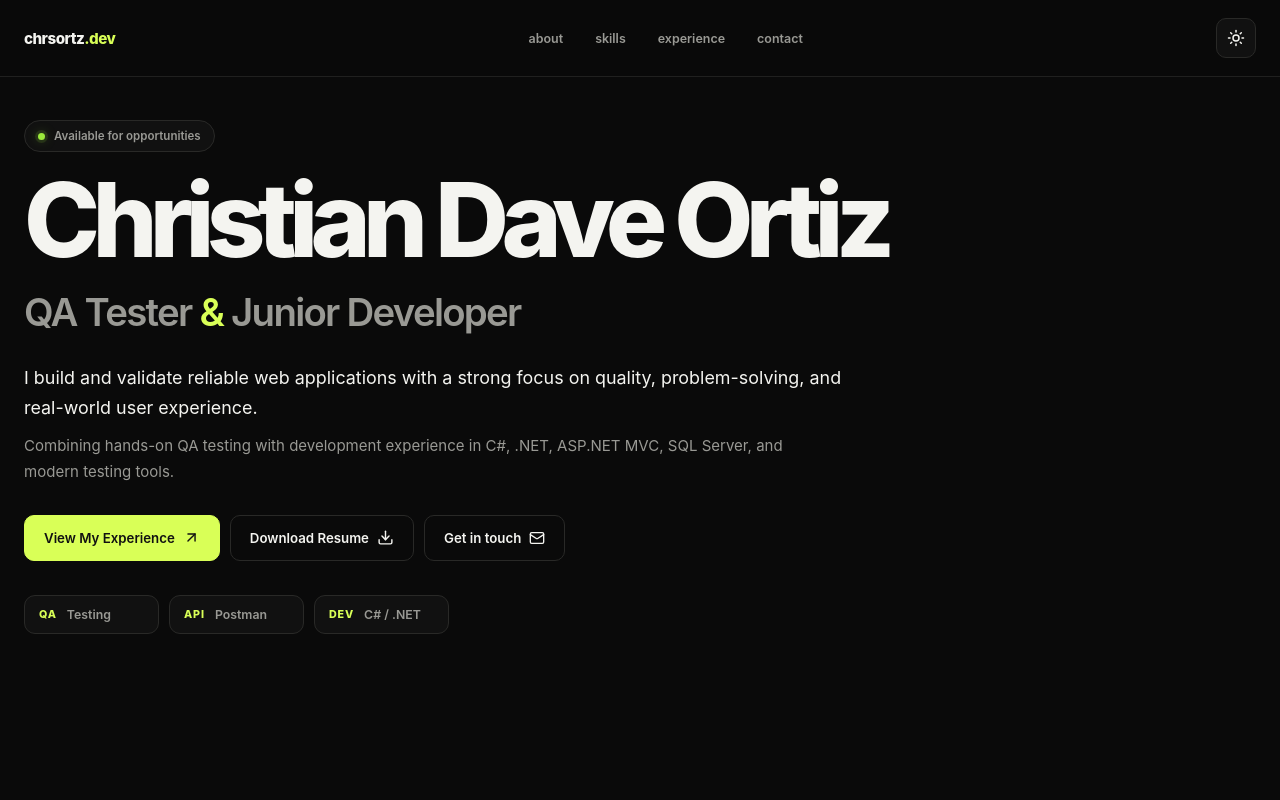
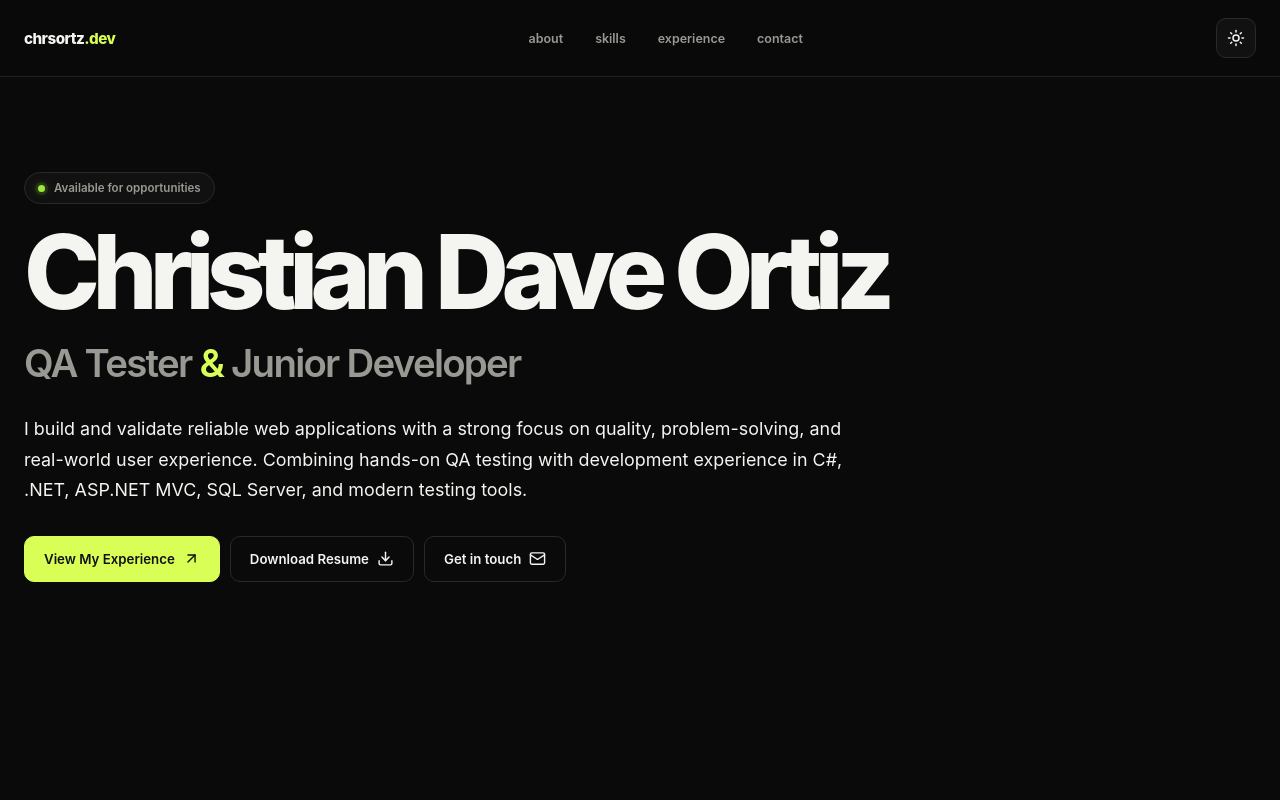
Before and after one commit to chrsortz/chrsortz-react-portfolio, a React (Vite) app: page / in a window 1280 px wide. Shown: the top 800 px of the page. Built offline with nearby package versions, Linux system fonts and the light colour scheme.

Commit message:
Update the portfolio

```diff
--- a/src/main.jsx
+++ b/src/main.jsx
@@ -369,12 +369,8 @@ function App() {
               I build and validate reliable web
               applications with a strong focus on
               quality, problem-solving, and
-              real-world user experience.
-            </p>
-
-
-            <p className="hero-subtext">
-              Combining hands-on QA testing with
+              real-world user experience. Combining
+              hands-on QA testing with
               development experience in C#, .NET,
               ASP.NET MVC, SQL Server, and modern
               testing tools.
@@ -396,10 +392,10 @@ function App() {
                 className="secondary-btn"
                 href={
                   assets[
-                  "./assets/Ortiz_Resume.pdf"
+                  "./assets/Christian_Dave_Ortiz_Resume.pdf"
                   ]
                 }
-                download="Ortiz_Resume.pdf"
+                download="Christian_Dave_Ortiz_Resume.pdf"
               >
                 Download Resume
                 <Download size={17} />
@@ -411,45 +407,8 @@ function App() {
                 onClick={() => go("contact")}
               >
                 Get in touch
-                <Mail size={16} />
+                <Mail size={17} />
               </button>
-
-            </div>
-
-
-            <div className="hero-badges">
-
-              <div className="hero-badge">
-                <span className="hero-badge-label">
-                  QA
-                </span>
-
-                <span className="hero-badge-value">
-                  Testing
-                </span>
-              </div>
-
-
-              <div className="hero-badge">
-                <span className="hero-badge-label">
-                  API
-                </span>
-
-                <span className="hero-badge-value">
-                  Postman
-                </span>
-              </div>
-
-
-              <div className="hero-badge">
-                <span className="hero-badge-label">
-                  DEV
-                </span>
-
-                <span className="hero-badge-value">
-                  C# / .NET
-                </span>
-              </div>
 
             </div>
 
```
Also changed, not shown: 2 other files (tests, documents, lock files or other folders).
